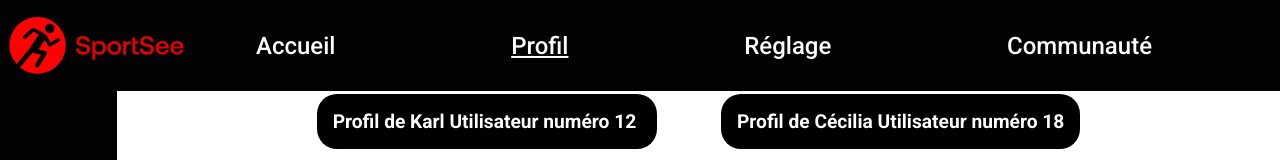
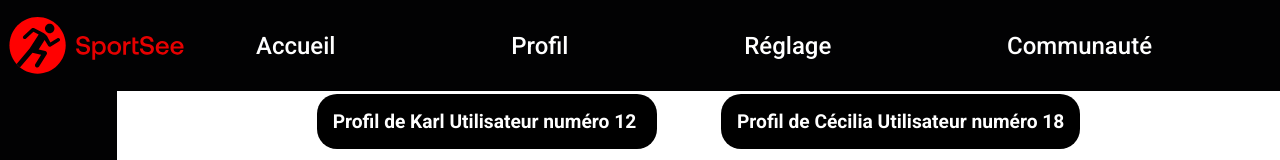
Before and after one commit to charleslippens/CharlesLippens_12_08042022, a React (Create React App) app in the folder frontend/: page /profil in a window 1280 px wide. Shown: the top 160 px of the page. Built offline with nearby package versions, Linux system fonts and the light colour scheme.

Commit message:
User switch

```diff
--- a/frontend/src/components/header.jsx
+++ b/frontend/src/components/header.jsx
@@ -10,10 +10,13 @@ import "../styling/header.css";
  * @param
  * @returns { HtmlElements } Header
  */
-function Header() {
+function Header({ userId, setUserId }) {
+	function userToggle() {
+		userId === 12 ? setUserId(18) : setUserId(12);
+	}
 	return (
 		<header className="nav-wrapper">
-			<Link to="/">
+			<Link to={`/user/${userId}/`} onClick={userToggle}>
 				<img src={logo} alt="SportSee Logo" className="nav-logo" />
 			</Link>
 			<nav className="nav vertical-center">
@@ -21,7 +24,8 @@ function Header() {
 				<span className="nav-link">
 					<NavLink
 						className={({ isActive }) => (isActive ? "nav-active" : "nav-link")}
-						to="/profil"
+						to={`/user/${userId}/`}
+						onClick={userToggle}
 					>
 						Profil
 					</NavLink>
--- a/frontend/src/services/router.jsx
+++ b/frontend/src/services/router.jsx
@@ -1,4 +1,4 @@
-import React from "react";
+import React, { useState } from "react";
 
 import { BrowserRouter, Routes, Route, Navigate } from "react-router-dom";
 
@@ -9,10 +9,12 @@ import Sidenav from "../components/sidenav.jsx";
 import Dashboard from "../pages/dashboard.jsx";
 
 function Router() {
+	const [userId, setUserId] = useState(12);
+
 	return (
 		<React.StrictMode>
 			<BrowserRouter>
-				<Header />
+				<Header userId={userId} setUserId={setUserId} />
 				<Sidenav />
 				<Routes>
 					<Route exact path="/profil" element={<Profil />} />
```
